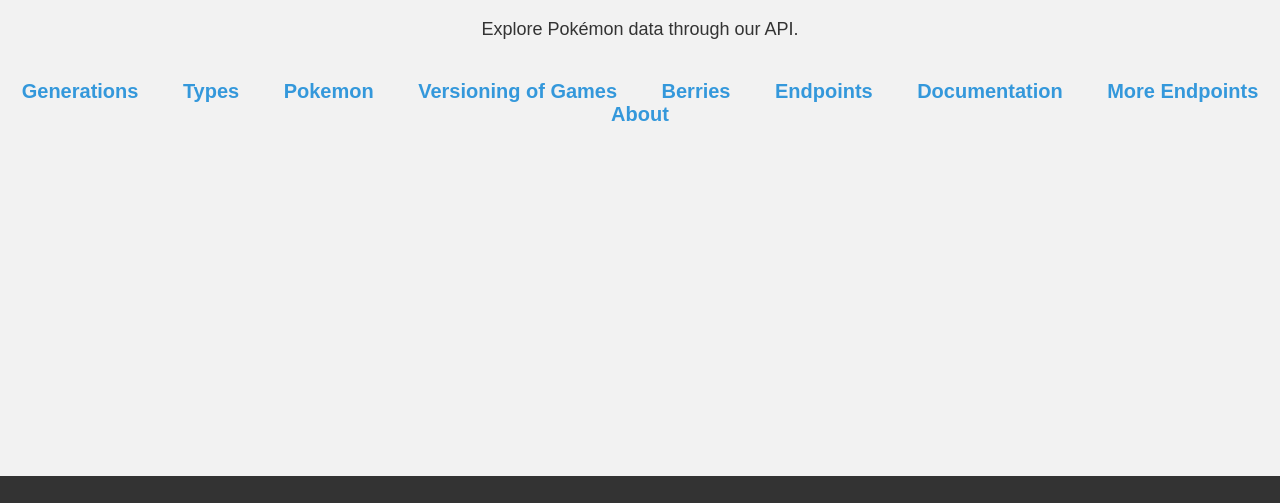
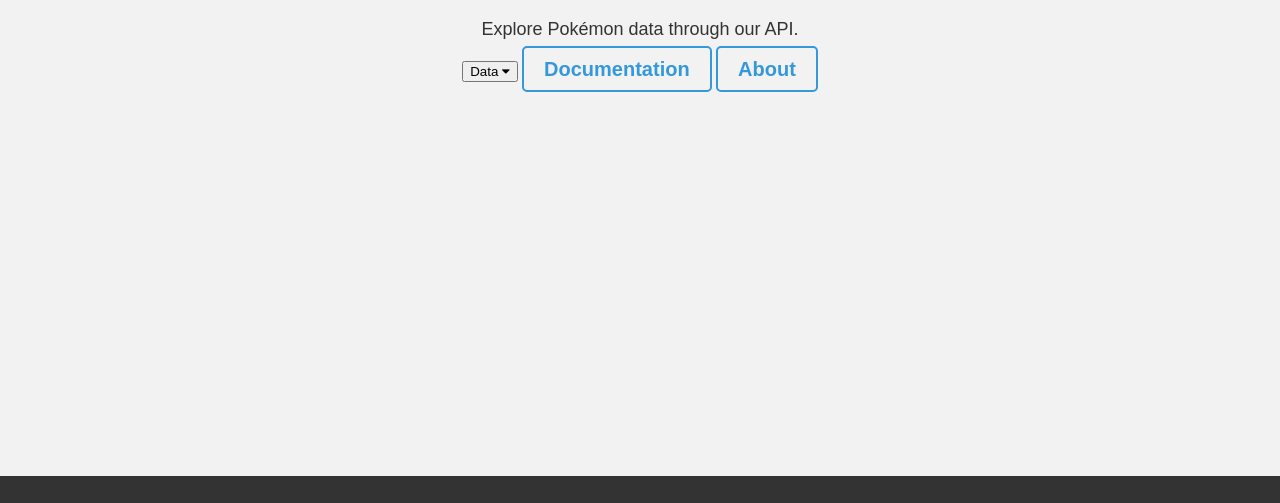
Before and after one commit to mindsetpro/PikaAPI, a plain HTML site: page index.html in a window 1280 px wide. Shown: the part 245-748 px from the top of the page. Drawn offline with Linux system fonts and the light colour scheme.

Commit message:
Update index.html

```diff
--- a/index.html
+++ b/index.html
@@ -2,6 +2,7 @@
 <html>
 <head>
     <title>PikaAPI</title>
+    <link rel="stylesheet" href="https://cdnjs.cloudflare.com/ajax/libs/font-awesome/4.7.0/css/font-awesome.min.css">
     <style>
         body {
             font-family: Arial, sans-serif;
@@ -37,9 +38,38 @@
             color: #3498db;
             font-weight: bold;
             font-size: 20px;
+            padding: 10px 20px;
+            border: 2px solid #3498db;
+            border-radius: 5px;
+            transition: all 0.3s ease;
         }
         a:hover {
             color: #e67e22;
+            background-color: #3498db;
+        }
+        .dropdown {
+            position: relative;
+            display: inline-block;
+        }
+        .dropdown-content {
+            display: none;
+            position: absolute;
+            background-color: #f9f9f9;
+            min-width: 160px;
+            box-shadow: 0px 8px 16px 0px rgba(0,0,0,0.2);
+            z-index: 1;
+        }
+        .dropdown:hover .dropdown-content {
+            display: block;
+        }
+        .dropdown-content a {
+            color: black;
+            padding: 12px 16px;
+            text-decoration: none;
+            display: block;
+        }
+        .dropdown-content a:hover {
+            background-color: #f1f1f1;
         }
         .footer {
             position: fixed;
@@ -57,17 +87,21 @@
     <img src="https://cdn.discordapp.com/attachments/1170719296763199600/1170800541102776420/389f79df16a1f721032ff444de5e7dd5.png?ex=655a5bf9&is=6547e6f9&hm=8a448fdeabd6cb09a56d87f2d2220bd60c7300c81d232e08349938c7271c8d87" alt="Pikachu Logo" class="logo">
     <h1>Welcome to PikaAPI</h1>
     <p>Explore Pokémon data through our API.</p>
-    <ul>
-        <li><a href="data/gens.json">Generations</a></li>
-        <li><a href="data/types.json">Types</a></li>
-        <li><a href="data/pokemon.json">Pokemon</a></li>
-        <li><a href="data/versions.json">Versioning of Games</a></li>
-        <li><a href="data/berries.json">Berries</a></li>
-        <li><a href="data/endpoints.json">Endpoints</a></li>
-        <li><a href="docs/index.html">Documentation</a></li>
-        <li><a href="more-endpoints.html">More Endpoints</a></li>
-        <li><a href="about.html">About</a></li>
-    </ul>
+    <div class="dropdown">
+        <button class="dropbtn">Data
+            <i class="fa fa-caret-down"></i>
+        </button>
+        <div class="dropdown-content">
+            <a href="data/gens.json">Generations</a>
+            <a href="data/types.json">Types</a>
+            <a href="data/pokemon.json">Pokemon</a>
+            <a href="data/versions.json">Versioning of Games</a>
+            <a href="data/berries.json">Berries</a>
+            <a href="data/endpoints.json">Endpoints</a>
+        </div>
+    </div>
+    <a href="docs/index.html">Documentation</a>
+    <a href="about.html">About</a>
     <div class="footer">
         <p>Contact us at gdnunuuwu@gmail.com</p>
     </div>
```
